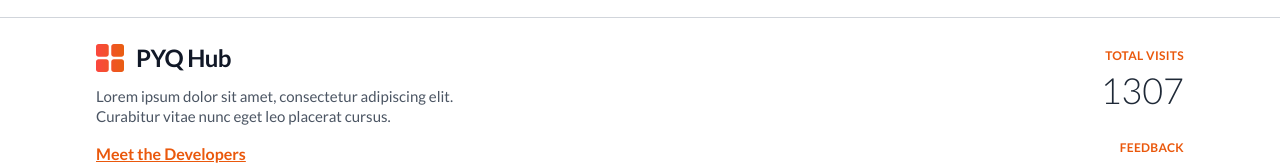
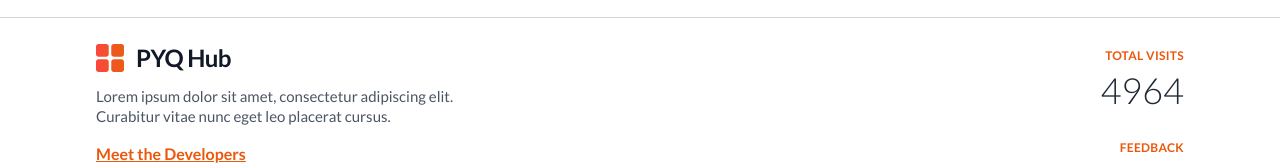
Before and after one commit to Git-shivansh/Nexus-Frontend, a React (Vite) app: page /exam-vault in a window 1280 px wide. Shown: the part 919-1084 px from the top of the page. Built offline with nearby package versions, Linux system fonts and the light colour scheme.

Commit message:
Daily User Count

```diff
--- a/src/components/Footer.jsx
+++ b/src/components/Footer.jsx
@@ -32,7 +32,7 @@ const Footer = () => (
               Total Visits
             </span>
             <div className="text-2xl sm:text-3xl md:text-4xl font-light text-gray-800 dark:text-gray-200 mt-1">
-              1307
+              4964
             </div>
           </div>
           <div className="text-center sm:text-right w-full">
```
